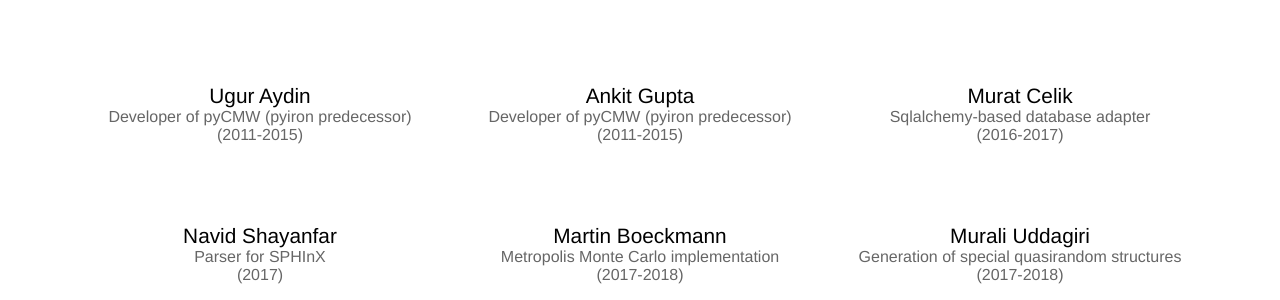
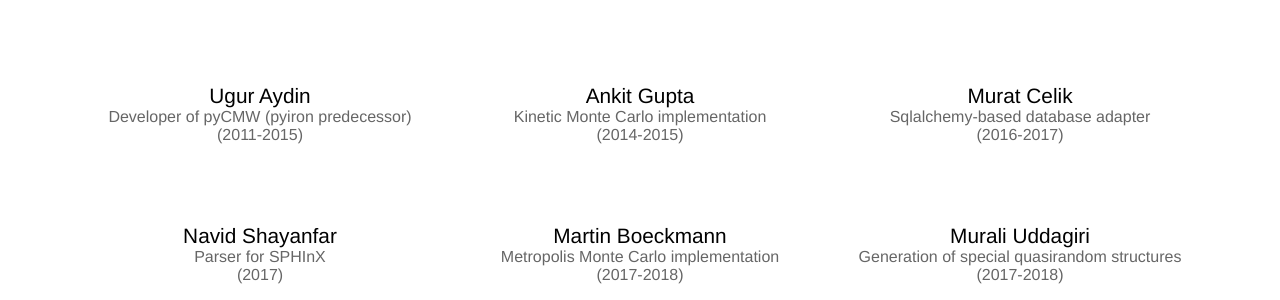
Before and after one commit to pyiron/pyiron.github.io, a Jekyll site: the page built from team.html, in a window 1280 px wide and 900 px high, scrolled down 1681 px. Shown: the part 152-452 px from the top of the window. Built offline with Jekyll 4.4.1, drawn with Linux system fonts in a browser that asks for light colours; nearby versions of some CDN libraries.

Commit message:
Update Ankit Gupta

```diff
--- a/_config.yml
+++ b/_config.yml
@@ -62,8 +62,8 @@ alumni:
     dates: 2011-2015
   -
     name: Ankit Gupta
-    contribution: Developer of pyCMW (pyiron predecessor)
-    dates: 2011-2015
+    contribution: Kinetic Monte Carlo implementation
+    dates: 2014-2015
   -
     name: Murat Celik
     contribution: Sqlalchemy-based database adapter
```
